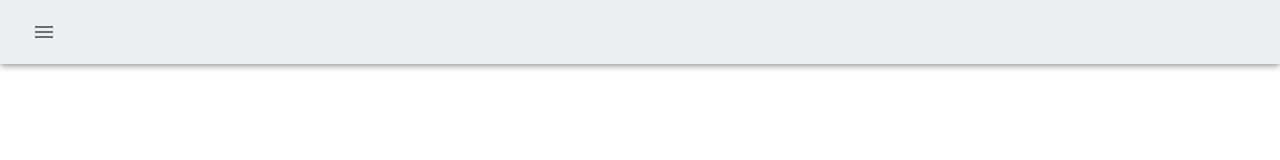
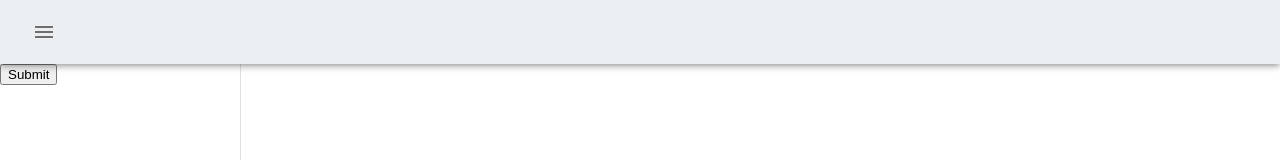
Before and after one commit to reenanfs/admin-dashboard-client, a React (Create React App) app: page / in a window 1280 px wide. Shown: the top 160 px of the page. Built offline with nearby package versions, Linux system fonts and the light colour scheme.

Commit message:
sidebar working

```diff
--- a/src/components/layout/Layout.tsx
+++ b/src/components/layout/Layout.tsx
@@ -1,4 +1,4 @@
-import { ReactNode } from 'react';
+import { ReactNode, useState } from 'react';
 
 import Box from '@mui/material/Box';
 
@@ -9,11 +9,34 @@ interface iLayoutProps {
   children: ReactNode;
 }
 
+const sidebarWidth = 240;
+
 const Layout = ({ children }: iLayoutProps) => {
+  const [sidebarOpen, setSidebarOpen] = useState(true);
+
+  const handleSidebarOpen = () => {
+    setSidebarOpen(true);
+  };
+
+  const handleSidebarClose = () => {
+    setSidebarOpen(false);
+  };
+
+  const navbarProps = {
+    sidebarOpen,
+    handleSidebarOpen,
+    handleSidebarClose,
+  };
+
+  const sidebarProps = {
+    sidebarOpen,
+    sidebarWidth,
+  };
+
   return (
     <Box sx={{ display: 'flex' }}>
-      <Navbar />
-      <Sidebar />
+      <Navbar navbarProps={navbarProps} />
+      <Sidebar sidebarProps={sidebarProps} />
       {children}
     </Box>
   );
--- a/src/components/navbar/Navbar.tsx
+++ b/src/components/navbar/Navbar.tsx
@@ -3,11 +3,30 @@ import Toolbar from '@mui/material/Toolbar';
 import IconButton from '@mui/material/IconButton';
 import MenuIcon from '@mui/icons-material/Menu';
 
-const Navbar = () => {
+interface iNavbarProps {
+  navbarProps: {
+    sidebarOpen: boolean;
+    handleSidebarOpen: () => void;
+    handleSidebarClose: () => void;
+  };
+}
+
+const Navbar = ({ navbarProps }: iNavbarProps) => {
+  const { sidebarOpen, handleSidebarOpen, handleSidebarClose } =
+    navbarProps;
+
   return (
-    <AppBar>
+    <AppBar
+      sx={{
+        zIndex: theme => theme.zIndex.drawer + 1,
+      }}
+    >
       <Toolbar>
-        <IconButton>
+        <IconButton
+          onClick={
+            sidebarOpen ? handleSidebarClose : handleSidebarOpen
+          }
+        >
           <MenuIcon />
         </IconButton>
       </Toolbar>
--- a/src/components/sidebar/Sidebar.tsx
+++ b/src/components/sidebar/Sidebar.tsx
@@ -1,7 +1,26 @@
 import Drawer from '@mui/material/Drawer';
+import Toolbar from '@mui/material/Toolbar';
+import Box from '@mui/material/Box';
 
-const Sidebar = () => {
-  return <Drawer></Drawer>;
+interface ISidebarProps {
+  sidebarProps: { sidebarOpen: boolean; sidebarWidth: number };
+}
+
+const Sidebar = ({ sidebarProps }: ISidebarProps) => {
+  const { sidebarOpen, sidebarWidth } = sidebarProps;
+
+  return (
+    <Drawer open={sidebarOpen} variant="persistent">
+      <Toolbar />
+      <Box
+        sx={{
+          width: sidebarWidth,
+        }}
+      >
+        <button>Submit</button>
+      </Box>
+    </Drawer>
+  );
 };
 
 export default Sidebar;
```
